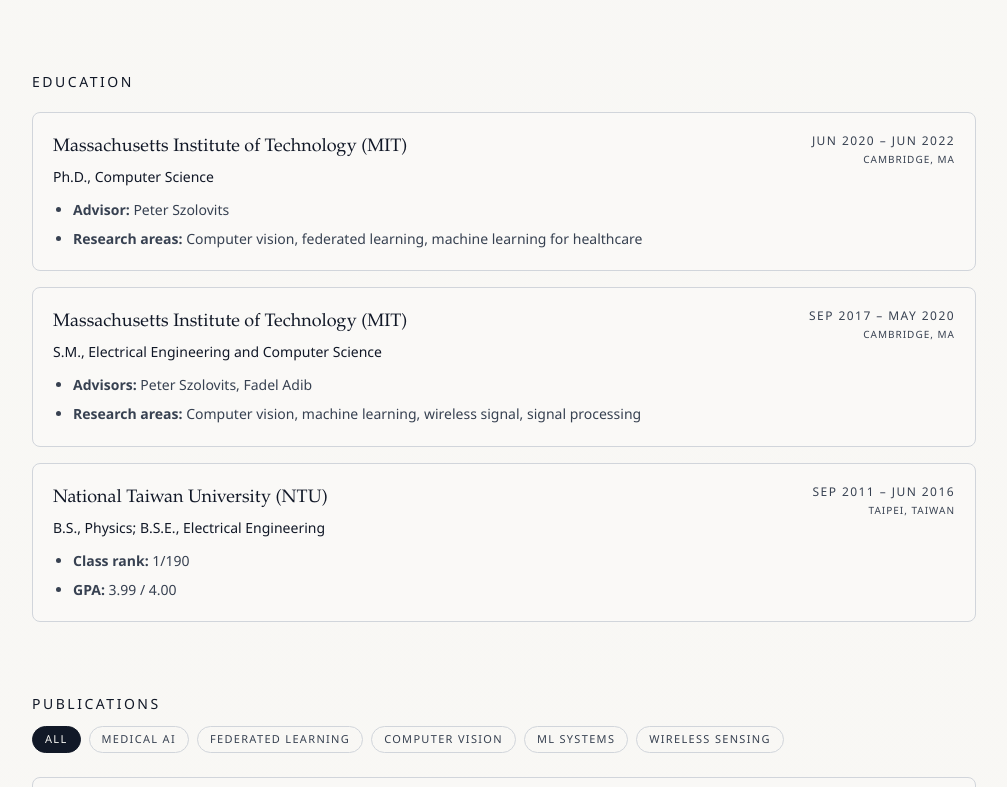
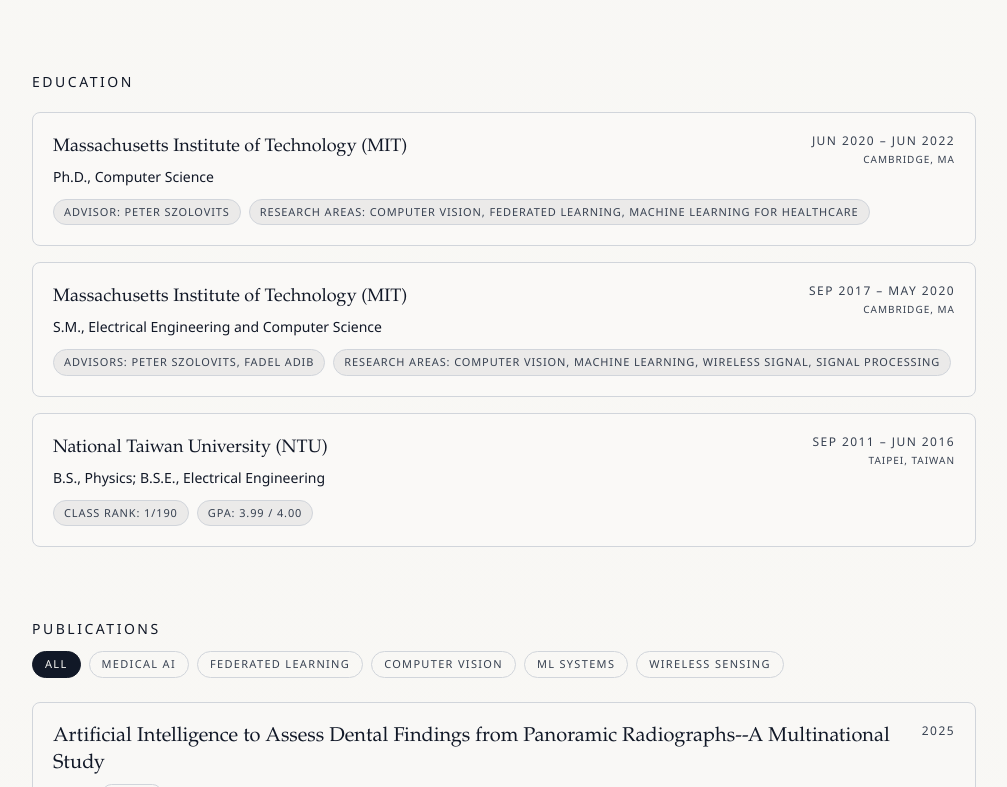
Before and after one commit to stmharry/stmharry.github.io, a React (Vite) app: page / in a window 1280 px wide. Shown: the part 1373-2160 px from the top of the page, without its empty margins (136-1143 px from the left). Built offline with nearby package versions, Linux system fonts and the light colour scheme.

Commit message:
✨ feat(ui): render education metadata as single-chip labels

```diff
--- a/src/components/EducationSection.tsx
+++ b/src/components/EducationSection.tsx
@@ -15,6 +15,8 @@ export const EducationSection = ({ items }: EducationSectionProps) => {
       <ul className="mt-5 space-y-3 sm:space-y-4">
         {items.map((item) => {
           const header = toEducationCardHeader(item);
+          const labeledDetails = item.details.filter((detail) => detail.label);
+          const narrativeDetails = item.details.filter((detail) => !detail.label);
 
           return (
             <li key={item.id} className="rounded-lg border border-(--line) bg-[color:color-mix(in_oklab,var(--paper),white_24%)] p-4 sm:p-5">
@@ -28,14 +30,27 @@ export const EducationSection = ({ items }: EducationSectionProps) => {
                 date={header.date}
                 location={header.location}
               />
-              <ul className="mt-3 list-disc space-y-1.5 pl-5 text-sm leading-relaxed text-(--ink-700)">
-                {item.details.map((detail, index) => (
-                  <li key={`${item.id}-${index}`}>
-                    {detail.label ? <strong>{detail.label}: </strong> : null}
-                    {detail.text}
-                  </li>
-                ))}
-              </ul>
+
+              {labeledDetails.length > 0 ? (
+                <div className="mt-3 flex flex-wrap gap-2">
+                  {labeledDetails.map((detail, index) => (
+                    <span
+                      key={`${item.id}-label-${index}`}
+                      className="inline-flex rounded-full border border-(--line) bg-[color:color-mix(in_oklab,var(--paper),var(--ink-900)_5%)] px-2.5 py-1 text-[11px] tracking-[0.08em] text-(--ink-700) uppercase"
+                    >
+                      {detail.label}: {detail.text}
+                    </span>
+                  ))}
+                </div>
+              ) : null}
+
+              {narrativeDetails.length > 0 ? (
+                <ul className="mt-3 list-disc space-y-1.5 pl-5 text-sm leading-relaxed text-(--ink-700)">
+                  {narrativeDetails.map((detail, index) => (
+                    <li key={`${item.id}-detail-${index}`}>{detail.text}</li>
+                  ))}
+                </ul>
+              ) : null}
             </li>
           );
         })}
```
